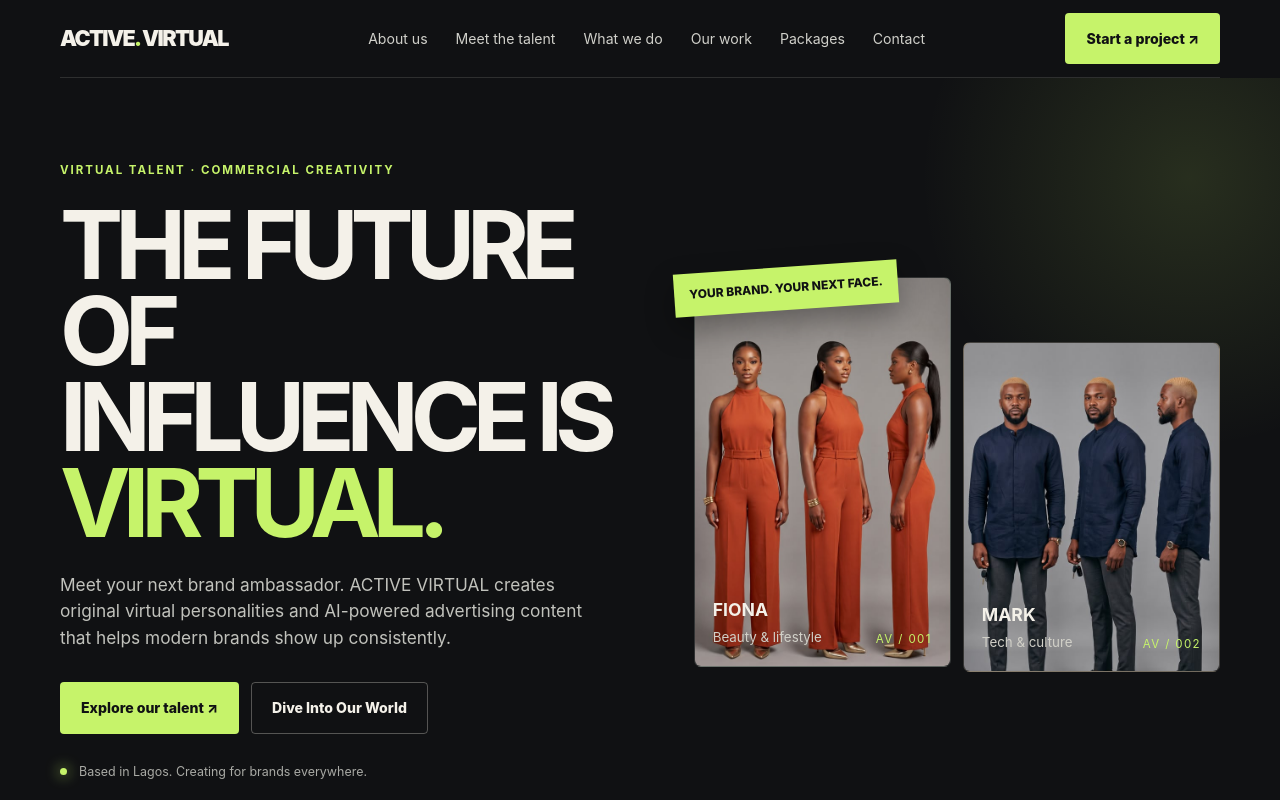
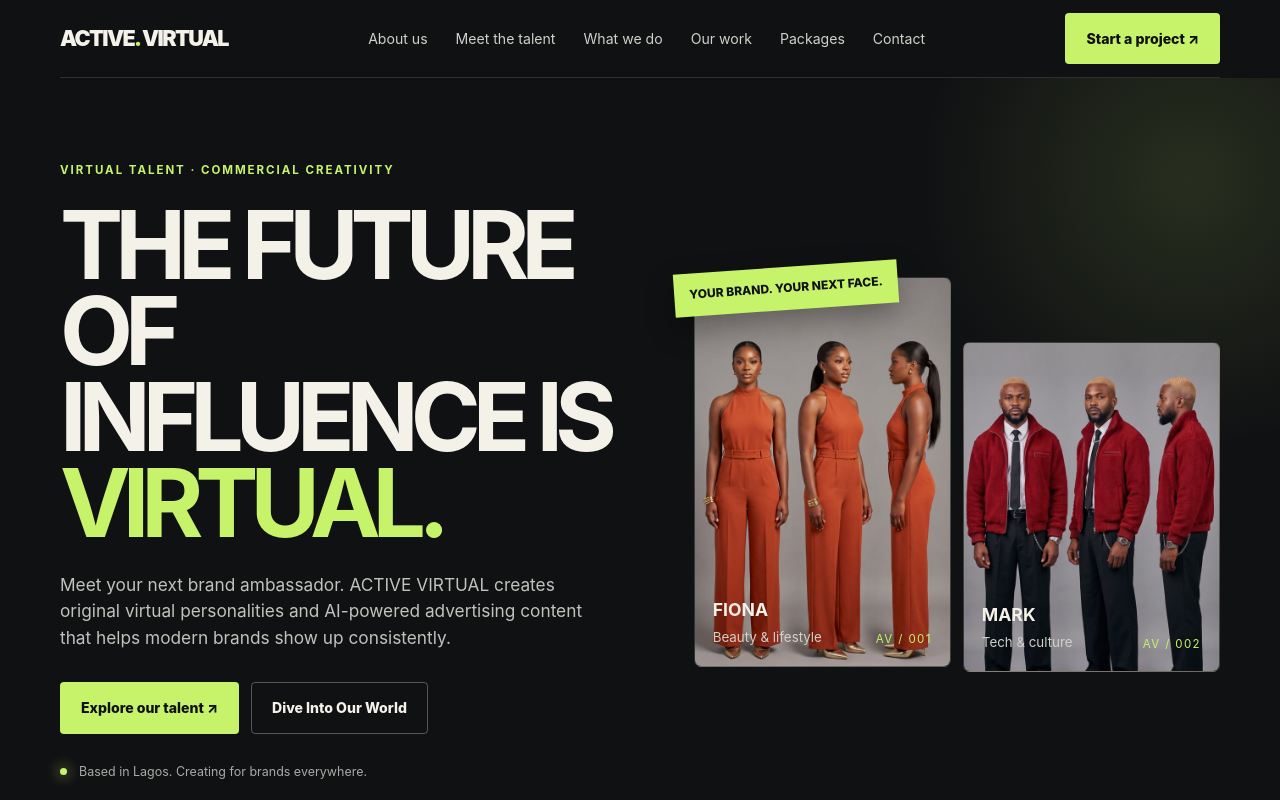
Before and after one commit to yusuffaith143-cpu/active-virtual, a plain HTML site: page index.html in a window 1280 px wide. Shown: the top 800 px of the page. Drawn offline with Linux system fonts and the light colour scheme.

Commit message:
Add files via upload

```diff
--- a/index.html
+++ b/index.html
@@ -50,7 +50,7 @@
       <div class="hero-art" aria-label="Abstract virtual talent portrait artwork">
         <div class="floating-tag">YOUR BRAND. YOUR NEXT FACE.</div>
         <div class="art-card"><img src="https://raw.githubusercontent.com/yusuffaith143-cpu/active-virtual/refs/heads/main/fiona.jpeg" alt="Fiona"><div class="art-label"><div><strong>FIONA</strong><small>Beauty & lifestyle</small></div><span class="art-index">AV / 001</span></div></div>
-        <div class="art-card second"><img src="https://raw.githubusercontent.com/yusuffaith143-cpu/active-virtual/refs/heads/main/mark.jpeg" alt="Mark"><div class="art-label"><div><strong>MARK</strong><small>Tech & culture</small></div><span class="art-index">AV / 002</span></div></div>
+        <div class="art-card second"><img src="assets/characters/mark.jpeg" alt="Mark"><div class="art-label"><div><strong>MARK</strong><small>Tech & culture</small></div><span class="art-index">AV / 002</span></div></div>
       </div>
     </div></section>
 
@@ -113,8 +113,8 @@
       <div class="section-head"><div><div class="eyebrow">The talent roster</div><h2>Meet the faces<br>behind the stories.</h2></div><p>Meet our four founding virtual personalities. Each character has a defined visual identity, designed to bring consistency, recognition and personality to every brand story.</p></div>
       <div class="talent-grid">
         <article class="talent"><div class="portrait"><img src="https://raw.githubusercontent.com/yusuffaith143-cpu/active-virtual/refs/heads/main/fiona.jpeg" alt="Fiona"><span class="portrait-tag">Profile concept · 001</span></div><div class="talent-info"><h3>Fiona</h3><p>Beauty, skincare & lifestyle</p><div class="talent-foot"><span>Female · Virtual personality</span><a href="#contact">Enquire ↗</a></div></div></article>
-        <article class="talent"><div class="portrait p2"><img src="https://raw.githubusercontent.com/yusuffaith143-cpu/active-virtual/refs/heads/main/nene.jpeg" alt="Nene"><span class="portrait-tag">Profile concept · 002</span></div><div class="talent-info"><h3>Nene</h3><p>Fashion, food & everyday products</p><div class="talent-foot"><span>Female · Virtual personality</span><a href="#contact">Enquire ↗</a></div></div></article>
-        <article class="talent"><div class="portrait p3"><img src="https://raw.githubusercontent.com/yusuffaith143-cpu/active-virtual/refs/heads/main/mark.jpeg" alt="Mark"><span class="portrait-tag">Profile concept · 003</span></div><div class="talent-info"><h3>Mark</h3><p>Technology, gadgets & modern living</p><div class="talent-foot"><span>Male · Virtual personality</span><a href="#contact">Enquire ↗</a></div></div></article>
+        <article class="talent"><div class="portrait p2"><img src="assets/characters/nene.jpeg" alt="Nene"><span class="portrait-tag">Profile concept · 002</span></div><div class="talent-info"><h3>Nene</h3><p>Fashion, food & everyday products</p><div class="talent-foot"><span>Female · Virtual personality</span><a href="#contact">Enquire ↗</a></div></div></article>
+        <article class="talent"><div class="portrait p3"><img src="assets/characters/mark.jpeg" alt="Mark"><span class="portrait-tag">Profile concept · 003</span></div><div class="talent-info"><h3>Mark</h3><p>Technology, gadgets & modern living</p><div class="talent-foot"><span>Male · Virtual personality</span><a href="#contact">Enquire ↗</a></div></div></article>
         <article class="talent"><div class="portrait p4"><img src="https://raw.githubusercontent.com/yusuffaith143-cpu/active-virtual/refs/heads/main/lawson.jpeg" alt="Lawson"><span class="portrait-tag">Profile concept · 004</span></div><div class="talent-info"><h3>Lawson</h3><p>Business, education & professional brands</p><div class="talent-foot"><span>Male · Virtual personality</span><a href="#contact">Enquire ↗</a></div></div></article>
       </div>
       <p class="fineprint">Talent portraits are temporary visual placeholders, not final AI-generated identities. Fiona, Nene, Mark and Lawson will receive approved, consistent faces and voices before the public launch.</p>
```
